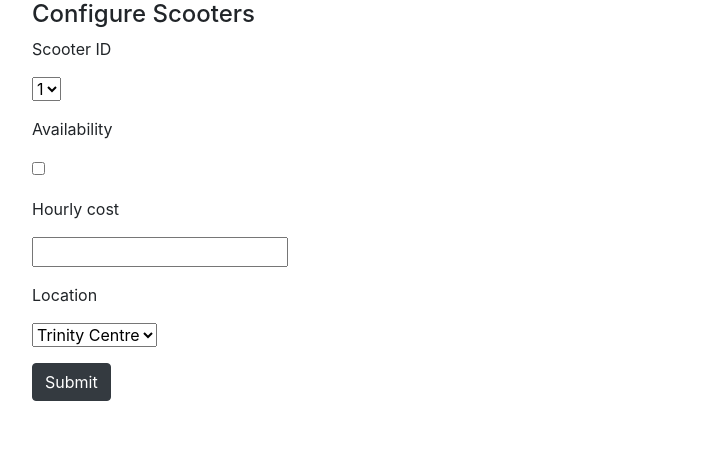
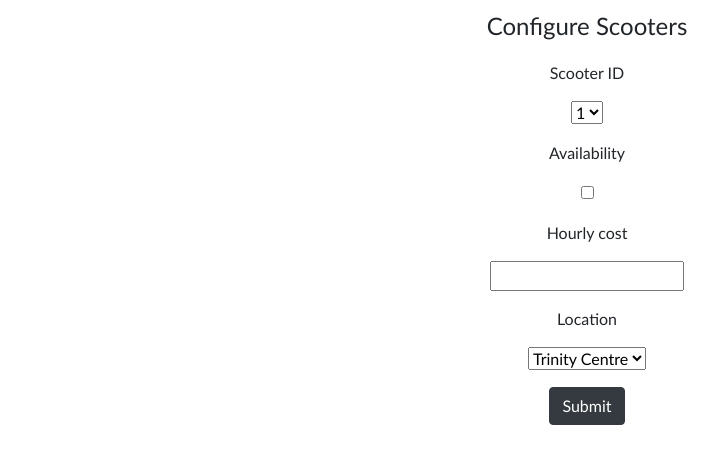
Before and after one commit to Massssssi/e-scooter-Flask-app, a Flask app: page /configureScooters in a window 1280 px wide. Shown: the part 56-520 px from the top of the page, without its empty margins (53-771 px from the left). Run offline with Flask 2, Linux system fonts and the light colour scheme; a user stored in the database is signed in; some libraries are stand-ins or nearby versions.

Commit message:
Added CSS file

```diff
--- /dev/null
+++ b/app/static/sprint2CSS.css
@@ -0,0 +1,73 @@
+.warning{
+  font-size: 20px;
+  padding-top: 10px;
+  padding-bottom: 10px;
+  background-color: #FFB6C1;
+  text-align: center;
+  border-radius: 10px;
+}
+
+div.container {
+    width:1000px;
+}
+
+table {
+    margin-top: 20px;
+    margin-bottom: 20px;
+    margin-right: 10px;
+    margin-left: 10px
+}
+
+hr.solid {
+ border-top: 3px solid rgb(204, 191, 191);
+}
+h3 {
+ text-align: center;
+ font-family:'Gill Sans', 'Gill Sans MT', Calibri, 'Trebuchet MS', sans-serif;
+ padding: 12px;
+}
+p {
+ font-family:'Gill Sans', 'Gill Sans MT', Calibri, 'Trebuchet MS', sans-serif;
+ text-align: center;
+}
+a {
+ text-align: center;
+}
+table {
+ text-align: center;
+}
+form {
+ text-align: center;
+  }
+.deletebutton {
+ border: none;
+ padding: 0;
+ background: none;
+}
+
+  table {
+      margin-top: 20px;
+      margin-bottom: 20px;
+      margin-right: 10px;
+      margin-left: 10px
+  }
+
+  h4 {
+   text-align: center;
+   font-family:'Gill Sans', 'Gill Sans MT', Calibri, 'Trebuchet MS', sans-serif;
+   padding: 12px;
+  }
+  p {
+   font-family:'Gill Sans', 'Gill Sans MT', Calibri, 'Trebuchet MS', sans-serif;
+   text-align: center;
+  }
+  form {
+    text-align: center;
+  }
+  span {
+    color: red;
+  }
+  ul {
+    text-align: center;
+    color: red;
+  }
--- a/app/templates/base.html
+++ b/app/templates/base.html
@@ -6,7 +6,7 @@
     <meta name="viewport" content="width=device-width, initial-scale=1, shrink-to-fit=no">
     <!-- Bootstrap and CSS -->
     <link rel="stylesheet" href="https://stackpath.bootstrapcdn.com/bootstrap/4.2.1/css/bootstrap.min.css" integrity="sha384-GJzZqFGwb1QTTN6wy59ffF1BuGJpLSa9DkKMp0DgiMDm4iYMj70gZWKYbI706tWS" crossorigin="anonymous">
-    <link rel="stylesheet" href="/static/styles.css">
+    <link rel="stylesheet" href="/static/sprint2CSS.css">
       <!--JavaScript, AJAX and Bootstrap-->
     <script src="https://code.jquery.com/jquery-3.3.1.slim.min.js" integrity="sha384-q8i/X+965DzO0rT7abK41JStQIAqVgRVzpbzo5smXKp4YfRvH+8abtTE1Pi6jizo" crossorigin="anonymous"></script>
     <script src="https://cdnjs.cloudflare.com/ajax/libs/popper.js/1.14.6/umd/popper.min.js" integrity="sha384-wHAiFfRlMFy6i5SRaxvfOCifBUQy1xHdJ/yoi7FRNXMRBu5WHdZYu1hA6ZOblgut" crossorigin="anonymous"></script>
```
